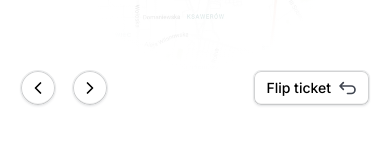
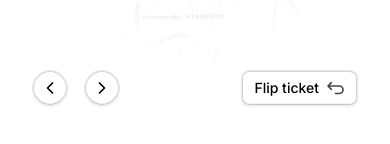
Before and after one commit to cristianson/tickets, a Next.js app: page / in a window 390 px wide. Shown: the part 640-784 px from the top of the page. Built offline with nearby package versions, Linux system fonts and the light colour scheme.

Commit message:
responiveness fixes

```diff
--- a/components/ImageGallery.tsx
+++ b/components/ImageGallery.tsx
@@ -1,6 +1,6 @@
 "use client";
 
-import { useState, useRef } from "react";
+import { useState, useRef, useCallback } from "react";
 import Button from "./ui/chevronButton";
 import FlipButton from "./ui/flipButton";
 import Cities from "@/lib/cityData";
@@ -27,9 +27,9 @@ export default function ImageGallery() {
     );
   };
 
-  const handleToggleFlip = (toggleFn: () => void) => {
+  const handleToggleFlip = useCallback((toggleFn: () => void) => {
     toggleFlipRef.current = toggleFn;
-  };
+  }, []);
 
   return (
     <div className="flex flex-col items-center justify-center min-h-screen">
@@ -59,7 +59,7 @@ export default function ImageGallery() {
         />
       </div>
       {/* Mobile Navigation */}
-      <div className="flex items-center sm:justify-center justify-between w-[350px] gap-8">
+      <div className="flex items-center sm:justify-center justify-between w-full max-w-[350px] gap-8 px-3">
         <div className="flex sm:hidden flex-row items-center gap-4">
           <Button
             onClick={goToPrevious}
```
